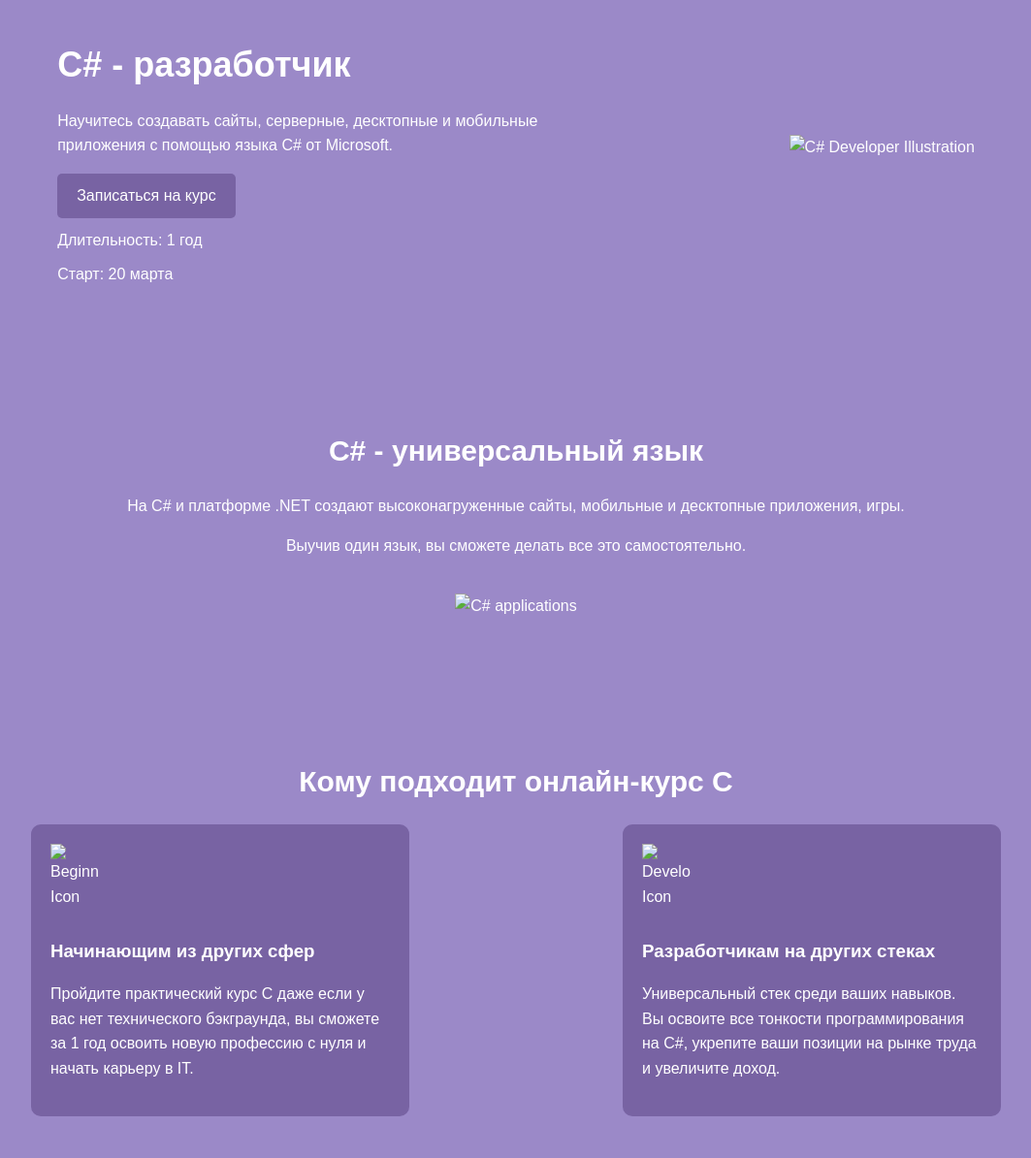
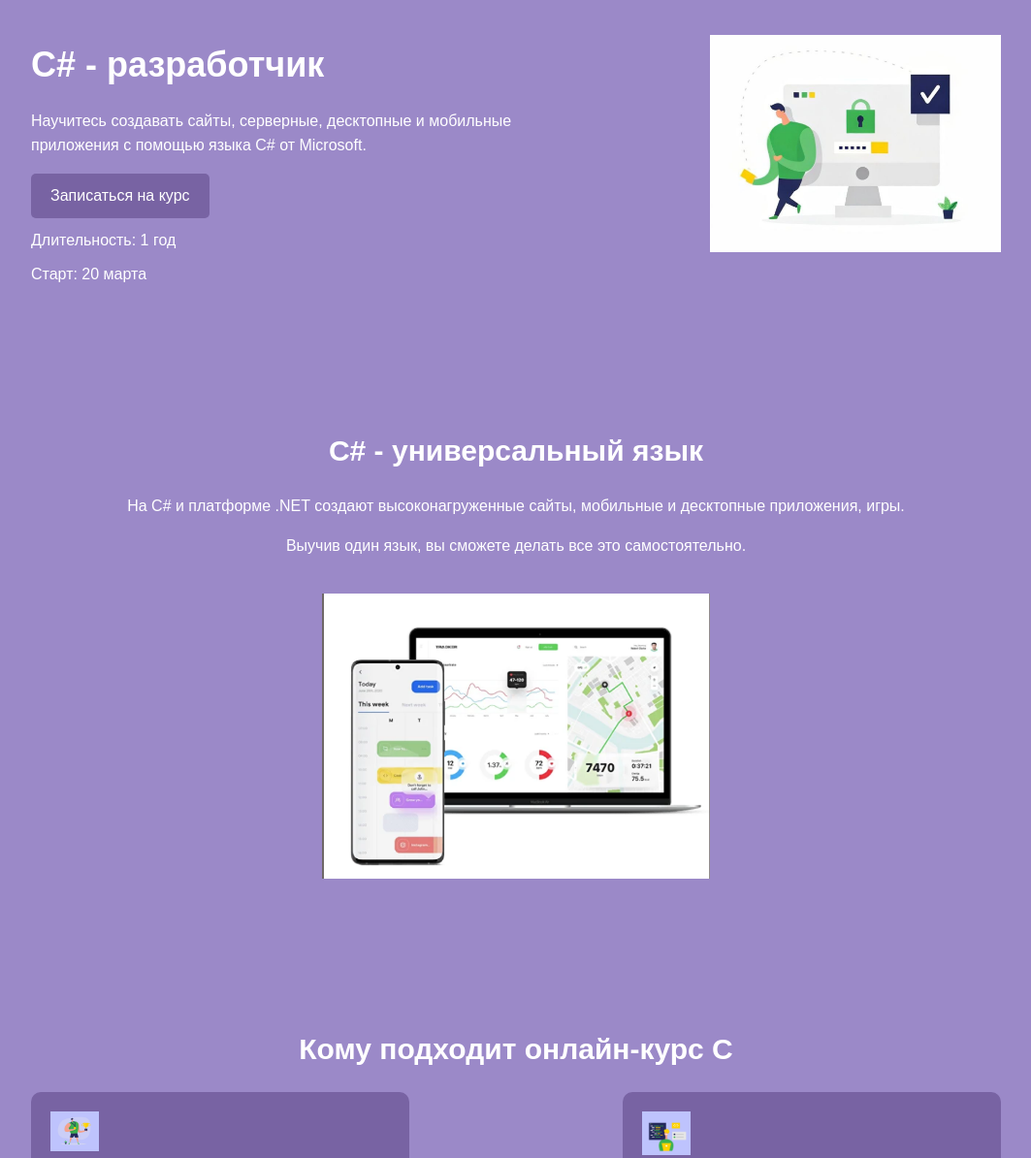
Before and after one commit to xaxa-ping/xaxa, a plain HTML site: page index.html in a window 1280 px wide. Shown: the part 160-1354 px from the top of the page at 97% size, without its empty margins (108-1171 px from the left). Drawn offline with Linux system fonts and the light colour scheme.

Commit message:
Update index.html

```diff
--- a/index.html
+++ b/index.html
@@ -32,7 +32,7 @@
                 <div class="details">Старт: 20 марта</div>
             </div>
             <div class="hero-image">
-                <img src="глав.png" alt="C# Developer Illustration">
+                <img src="img/глав.png" alt="C# Developer Illustration">
             </div>
         </div>
     </section>
@@ -43,7 +43,7 @@
             <p>На C# и платформе .NET создают высоконагруженные сайты, мобильные и десктопные приложения, игры.</p>
             <p>Выучив один язык, вы сможете делать все это самостоятельно.</p>
             <div class="universal-language-image">
-                <img src="тел и ноут.png" alt="C# applications">
+                <img src="img/тел и ноут.png" alt="C# applications">
             </div>
         </div>
     </section>
@@ -53,12 +53,12 @@
             <h2>Кому подходит онлайн-курс C</h2>
             <div class="cards">
                 <div class="card">
-                    <img src="чувак с кубком.png" alt="Beginner Icon">
+                    <img src="img/чувак с кубком.png" alt="Beginner Icon">
                     <h3>Начинающим из других сфер</h3>
                     <p>Пройдите практический курс C даже если у вас нет технического бэкграунда, вы сможете за 1 год освоить новую профессию с нуля и начать карьеру в IT.</p>
                 </div>
                 <div class="card">
-                    <img src="чувак.png" alt="Developer Icon">
+                    <img src="img/чувак.png" alt="Developer Icon">
                     <h3>Разработчикам на других стеках</h3>
                     <p>Универсальный стек среди ваших навыков. Вы освоите все тонкости программирования на C#, укрепите ваши позиции на рынке труда и увеличите доход.</p>
                 </div>
@@ -117,7 +117,7 @@
             <h2>Получить полную программу курса по C#</h2>
             <div class="register-container">
                 <div class="robot">
-                    <img src="робот.png" alt="Robot">
+                    <img src="img/робот.png" alt="Robot">
                 </div>
                 <div class="form"><h3>Личный кабинет</h3>
                     <input type="text" placeholder="Фамилия" required>
```
